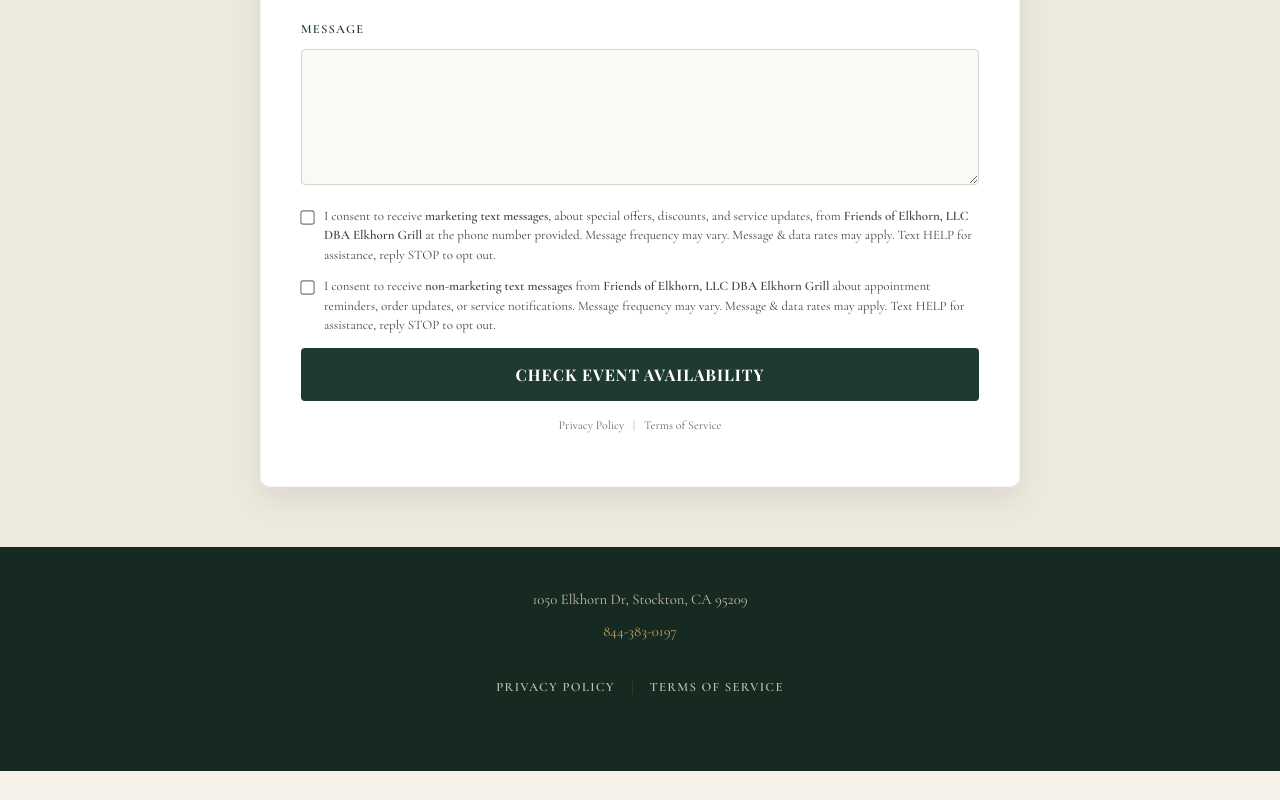
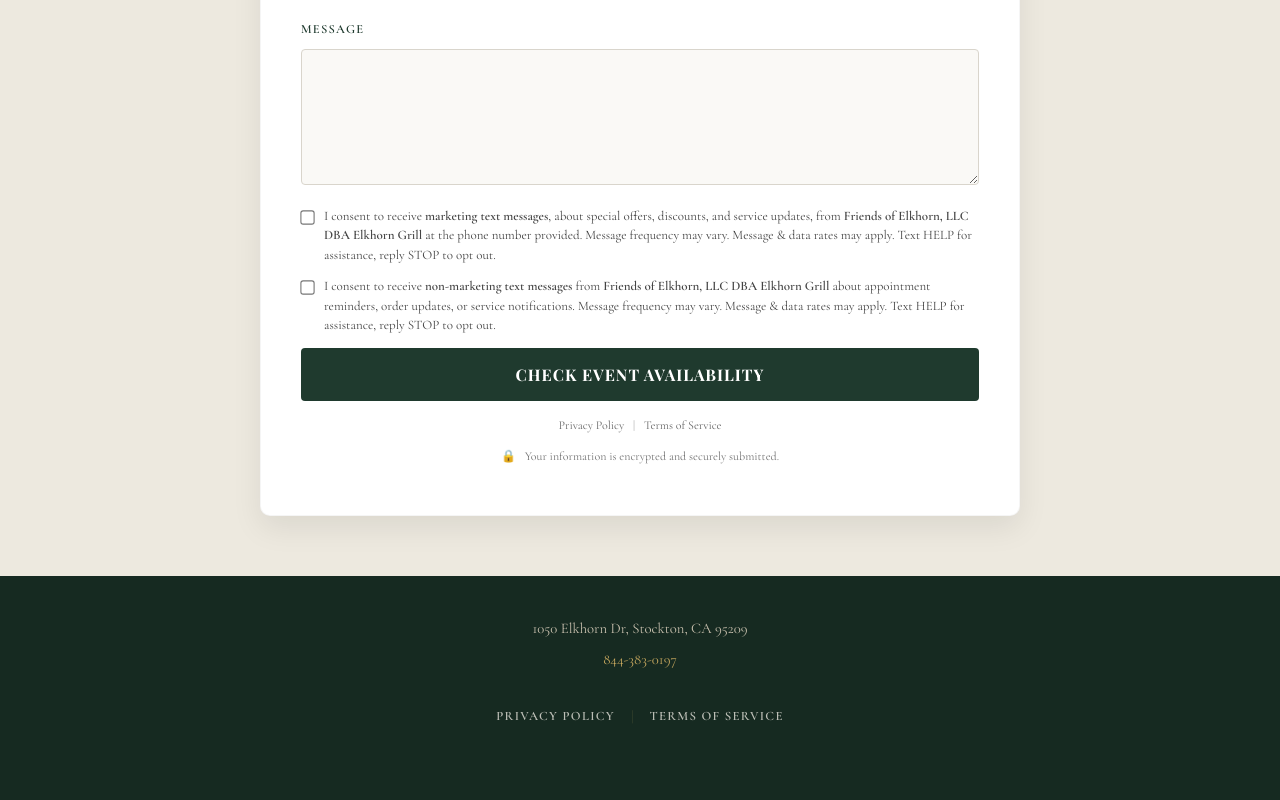
Before and after one commit to Solynx-Solutions/elkhorn-info, a plain HTML site: page index.html in a window 1280 px wide. Shown: the part 2530-3330 px from the top of the page. Before the commit the page ends 3301 px from the top, so only its background shows below. Drawn offline with nearby package versions, Linux system fonts and the light colour scheme.

Commit message:
Add secure form trust indicator below Elkhorn inquiry form

```diff
--- a/index.html
+++ b/index.html
@@ -198,6 +198,11 @@
                     <a href="terms.html">Terms of Service</a>
                 </div>
 
+                <div class="form-trust-indicator">
+                  <span class="trust-lock">🔒</span>
+                  <span>Your information is encrypted and securely submitted.</span>
+                </div>
+
             </form>
 
         </div>
--- a/styles.css
+++ b/styles.css
@@ -755,6 +755,21 @@ p {
   box-shadow: 0 10px 25px rgba(0, 0, 0, 0.2);
 }
 
+/* ── Form Trust Indicator ──────────────────────── */
+
+.form-trust-indicator {
+  margin-top: 12px;
+  text-align: center;
+  font-size: 12px;
+  line-height: 1.4;
+  color: #6b6b6b;
+  opacity: 0.95;
+}
+
+.form-trust-indicator .trust-lock {
+  margin-right: 6px;
+}
+
 /* ── CTA Toggle Button ─────────────────────────── */
 
 .cta-btn {
```
